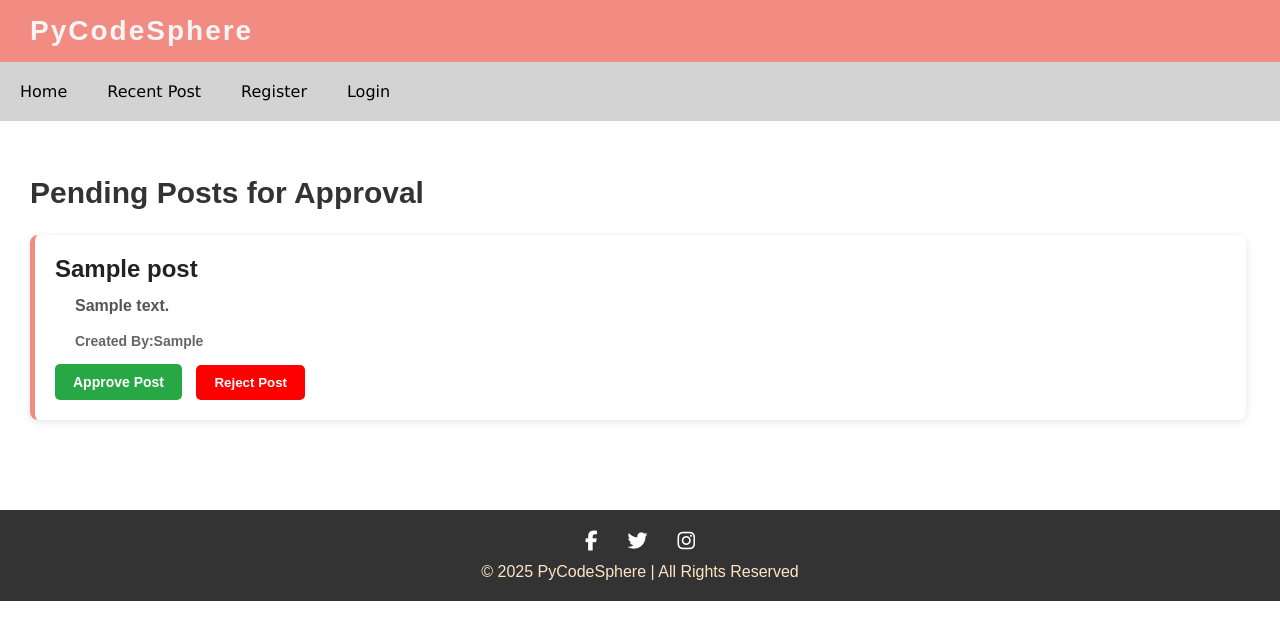
After one commit to Saravanakumar1303/Blogger, a Django app: template Myblog/Blogapp/templates/pending_posts.html in a window 1280 px wide. The commit adds this page. Shown: the top 640 px of the page. Run offline with Django 3.2, Linux system fonts and the light colour scheme; the template is opened without the code that fills it: most values are stand-ins (such as "Sample title", 1, 10 or a date in 2020).

Commit message:
Implemented admin approval and profile features

```diff
--- a/Myblog/Blogapp/models.py
+++ b/Myblog/Blogapp/models.py
@@ -19,6 +19,8 @@ class Post(models.Model):
     description = models.TextField(max_length=1000)
     created_by =models.DateTimeField(auto_now_add=True)
     user =models.ForeignKey(User,on_delete=models.CASCADE)
+    is_approved = models.BooleanField(default=False)
+    approved_at = models.DateTimeField(null=True, blank=True)
 
 class Comment(models.Model):
     post = models.ForeignKey(Post,on_delete=models.CASCADE)
--- a/Myblog/Blogapp/templates/base.html
+++ b/Myblog/Blogapp/templates/base.html
@@ -67,11 +99,25 @@
     <div class="nav-bar">
         <div><a href="{% url 'home' %}">Home</a></div>
         <div><a href="{% url 'recentpost' %}">Recent Post</a></div>
+
         {% if user.is_authenticated %}
             <div><a href="{% url 'createpost' %}">Create Post</a></div>
+
+            {% if request.session.user_role == 'admin' %}
+            <div><a href="{% url 'pending_posts' %}">Pending Posts</a></div>
+            {% endif %}
+
             <div><a href="{% url 'viewpost' %}">View Post</a></div>
-            <div class="empty-nav"></div>
-            <p>Welcome {{ request.user.first_name }}</p>
+
+        <div class="search-bar">
+            <form action="{% url 'search_posts' %}" method="get" class="search-form">
+                <input type="text" name="q" placeholder="Search Posts">
+                <button type="submit">Search</button>
+            </form>
+        </div>
+            <p>Welcome <a href="{% url 'profile' %}" class="profile-link">
+                {{ request.user.first_name }}</a>
+        </p>
             <div><a href="{% url 'logout' %}">Logout</a></div>
         {% else %}
             <div><a href="{% url 'register' %}">Register</a></div>
--- a/Myblog/Blogapp/templates/djangoadvantage.html
+++ b/Myblog/Blogapp/templates/djangoadvantage.html
@@ -200,7 +200,7 @@ Because of these advantages, Django is widely used for building blogs, e-commerc
         <a href="https://instagram.com" target="_blank"><i class="fab fa-instagram"></i></a>
 
         <div class="copyright">
-        © 2025 My Blog | All rights reserved
+        © 2025 PyCodeSphere | All rights reserved
         </div>
     </div>
 </footer>
--- a/Myblog/Blogapp/templates/full_des.html
+++ b/Myblog/Blogapp/templates/full_des.html
@@ -248,7 +248,7 @@
         <a href="https://twitter.com" target="_blank"><i class="fab fa-twitter"></i></a>
         <a href="https://instagram.com" target="_blank"><i class="fab fa-instagram"></i></a>
         <div class="copyright">
-            &copy; 2025 My Blog | All rights reserved
+            &copy; 2025 PyCodeSphere | All rights reserved
         </div>
     </div>
 </footer>
--- a/Myblog/Blogapp/templates/home.html
+++ b/Myblog/Blogapp/templates/home.html
@@ -127,7 +127,7 @@
         <a href="https://twitter.com" target="_blank"><i class="fab fa-twitter"></i></a>
         <a href="https://instagram.com" target="_blank"><i class="fab fa-instagram"></i></a>
         <div class="copyright">
-            &copy; 2025 My Blog | All rights reserved
+            &copy; 2025 PyCodeSphere | All rights reserved
         </div>
     </div>
 </footer>
--- a/Myblog/Blogapp/templates/login.html
+++ b/Myblog/Blogapp/templates/login.html
@@ -85,7 +85,7 @@
         <a href="https://twitter.com" target="_blank"><i class="fab fa-twitter"></i></a>
         <a href="https://instagram.com" target="_blank"><i class="fab fa-instagram"></i></a>
         <div class="copyright">
-            &copy; 2025 My Blog | All rights reserved
+            &copy; 2025 PyCodeSphere | All rights reserved
         </div>
     </div>
 </footer>
--- /dev/null
+++ b/Myblog/Blogapp/templates/pending_posts.html
@@ -0,0 +1,157 @@
+{% extends 'base.html' %}
+{% block content %}
+<style>
+    .container {
+        width: 95%;
+        margin: 20px;
+        padding: 10px;
+    }
+
+    .page-title {
+        color: #333;
+        font-size: 30px;
+        margin-bottom: 25px;
+        text-align: left;
+    }
+
+    .post-card {
+        background: #ffffff;
+        border-left: 5px solid #f28b82;
+        border-radius: 8px;
+        padding: 20px;
+        margin-bottom: 20px;
+        box-shadow: 0px 2px 8px rgba(0, 0, 0, 0.1);
+    }
+
+    .post-title {
+        margin: 0 0 10px 0;
+        color: #222;
+        font-size: 24px;
+    }
+
+    .post-description {
+        color: #555;
+        line-height: 1.6;
+        margin-bottom: 15px;
+    }
+
+    .post-author {
+        color: #666;
+        font-size: 14px;
+        margin-bottom: 15px;
+    }
+
+    .approve-btn {
+        background-color: #28a745;
+        color: white;
+        border: none;
+        padding: 10px 18px;
+        border-radius: 5px;
+        cursor: pointer;
+        font-size: 14px;
+        font-weight: bold;
+    }
+
+    .approve-btn:hover {
+        background-color: #218838;
+    }
+    .reject-btn {
+        background-color: red;
+        color: white;
+        border: none;
+        padding: 10px 18px;
+        border-radius: 5px;
+        cursor: pointer;
+        margin-left: 10px;
+        font-weight: bold;
+    }
+
+    .reject-btn:hover {
+        background-color: #c82333;
+    }
+
+    .empty-post {
+        background: white;
+        padding: 30px;
+        border-radius: 8px;
+        box-shadow: 0px 2px 8px rgba(0,0,0,0.1);
+    }
+
+    /* Footer */
+
+    .footer {
+        background-color: #333;
+        padding: 20px;
+        display: flex;
+        justify-content: center;
+        align-items: center;
+        flex-wrap: wrap;
+        margin-top: 60px;
+    }
+
+    .footer a {
+        color: white;
+        margin: 0 15px;
+        font-size: 20px;
+        text-decoration: none;
+    }
+
+    .footer a:hover {
+        color: #0b15d3ba;
+    }
+
+    .copyright {
+        width: 100%;
+        text-align: center;
+        color: bisque;
+        margin-top: 10px;
+    }
+</style>
+<div class="container">
+    <h2 class="page-title">Pending Posts for Approval</h2>
+    {% if posts %}
+        {% for post in posts %}
+            <div class="post-card">
+                <h3 class="post-title">{{ post.title }}</h3>
+                <p class="post-description">{{ post.short_description }}</p>
+                <p class="post-author">Created By:<strong>{{ post.user.first_name }}</strong></p>
+
+                <a href="{% url 'approve_post' post.id %}"><button class="approve-btn">Approve Post</button></a>
+                <a href="{% url 'approve_post' post.id %}"><button class="reject-btn">Reject Post</button></a>
+
+            </div>
+
+        {% endfor %}
+
+    {% else %}
+        <div class="empty-post">
+            <h3>No Pending Posts Available</h3>
+        </div>
+
+    {% endif %}
+
+</div>
+
+<footer>
+    <div class="footer">
+
+        <a href="https://facebook.com" target="_blank">
+            <i class="fab fa-facebook-f"></i>
+        </a>
+
+        <a href="https://twitter.com" target="_blank">
+            <i class="fab fa-twitter"></i>
+        </a>
+
+        <a href="https://instagram.com" target="_blank">
+            <i class="fab fa-instagram"></i>
+        </a>
+
+        <div class="copyright">
+            &copy; 2025 PyCodeSphere | All Rights Reserved
+        </div>
+
+    </div>
+</footer>
+
+{% endblock %}
--- a/Myblog/Blogapp/templates/postcreate.html
+++ b/Myblog/Blogapp/templates/postcreate.html
@@ -157,7 +157,7 @@
         <a href="https://twitter.com" target="_blank"><i class="fab fa-twitter"></i></a>
         <a href="https://instagram.com" target="_blank"><i class="fab fa-instagram"></i></a>
         <div class="copyright">
-            &copy; 2025 My Blog | All rights reserved
+            &copy; 2025 PyCodeSphere | All rights reserved
         </div>
     </div>
 </footer>
--- a/Myblog/Blogapp/templates/pythonstart.html
+++ b/Myblog/Blogapp/templates/pythonstart.html
@@ -130,7 +130,7 @@
         <a href="https://twitter.com" target="_blank"><i class="fab fa-twitter"></i></a>
         <a href="https://instagram.com" target="_blank"><i class="fab fa-instagram"></i></a>
         <div class="copyright">
-            &copy; 2025 My Blog | All rights reserved
+            &copy; 2025 PyCodeSphere | All rights reserved
         </div>
     </div>
 </footer>
--- a/Myblog/Blogapp/templates/recentpost.html
+++ b/Myblog/Blogapp/templates/recentpost.html
@@ -91,7 +91,7 @@
         <a href="https://twitter.com" target="_blank"><i class="fab fa-twitter"></i></a>
         <a href="https://instagram.com" target="_blank"><i class="fab fa-instagram"></i></a>
         <div class="copyright">
-            &copy; 2025 My Blog | All rights reserved
+            &copy; PyCodeSphere | All rights reserved
         </div>
     </div>
 </footer>
--- a/Myblog/Blogapp/templates/register.html
+++ b/Myblog/Blogapp/templates/register.html
@@ -146,7 +146,7 @@
         <a href="https://twitter.com" target="_blank"><i class="fab fa-twitter"></i></a>
         <a href="https://instagram.com" target="_blank"><i class="fab fa-instagram"></i></a>
         <div class="copyright">
-            &copy; 2025 My Blog | All rights reserved
+            &copy; 2025 PyCodeSphere | All rights reserved
         </div>
     </div>
 </footer>
--- a/Myblog/Blogapp/templates/viewpost.html
+++ b/Myblog/Blogapp/templates/viewpost.html
@@ -170,7 +170,7 @@
         <a href="https://twitter.com" target="_blank"><i class="fab fa-twitter"></i></a>
         <a href="https://instagram.com" target="_blank"><i class="fab fa-instagram"></i></a>
         <div class="copyright">
-            &copy; 2025 My Blog | All rights reserved
+            &copy; 2025 PyCodeSphere | All rights reserved
         </div>
     </div>
 </footer>
--- a/Myblog/Blogapp/templates/webdesigntips.html
+++ b/Myblog/Blogapp/templates/webdesigntips.html
@@ -172,7 +172,7 @@
         <a href="https://instagram.com" target="_blank"><i class="fab fa-instagram"></i></a>
 
         <div class="copyright">
-        © 2025 My Blog | All rights reserved
+        © 2025 PyCodeSphere | All rights reserved
         </div>
     </div>
 </footer>
--- a/Myblog/Blogapp/urls.py
+++ b/Myblog/Blogapp/urls.py
@@ -9,6 +9,12 @@ urlpatterns =[
     path('login/', LoginView.as_view(), name='login'),
     path('logout/', Logoutview.as_view(), name='logout'),
     path('createpost/',CreatePost.as_view(),name="createpost"),
+    path('pending-posts/',PendingPostView.as_view(),name='pending_posts'),                              #new path
+    path('approve-post/<int:post_id>/',ApprovePostView.as_view(),name='approve_post'),                  #new path
+    path('reject-post/<int:post_id>/',RejectPostView.as_view(),name='reject_post'),                     #new path
+    path('search/', SearchPostView.as_view(), name='search_posts'),                                     #new path
+    path('profile/', ProfileView.as_view(), name='profile'),                                            #new path
+    path('myposts/', MyPostsView.as_view(), name='myposts'),
     path('viewpost/',ViewPost.as_view(),name="viewpost"),
     path('descpost/<int:id>/',DetailedPost.as_view(),name="detailpost"),
     path('updatepost/<int:id>/',UpdatePost.as_view(),name="updatepost"),
```
Also changed, not shown: other parts of Myblog/Blogapp/templates/base.html (+37 -5 lines), Myblog/Blogapp/templates/myposts.html (added, +115 -0 lines), Myblog/Blogapp/templates/profile.html (added, +138 -0 lines), Myblog/Blogapp/templates/search.html (added, +124 -0 lines), Myblog/Blogapp/views.py (+92 -19 lines), Myblog/Blogapp/migrations/0011_post_approved_at_post_is_approved_alter_like_post.py (added).
